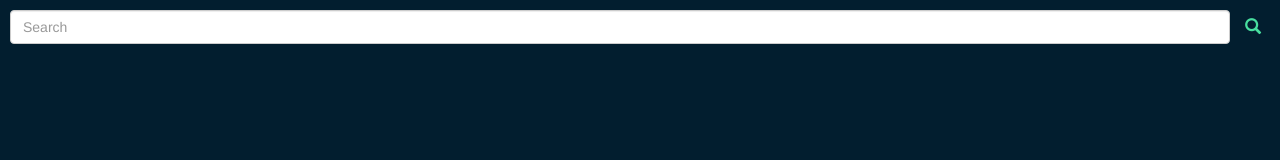
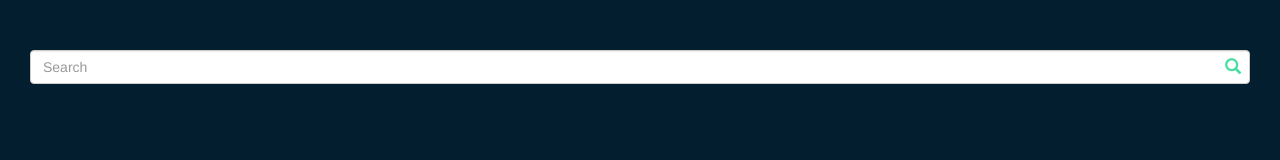
Before and after one commit to elifmem/elifmem.github.com, a plain HTML site: page index.html in a window 1280 px wide. Drawn offline with nearby package versions, Linux system fonts and the light colour scheme.

```diff
--- a/index.html
+++ b/index.html
@@ -8,6 +8,7 @@
 
         <meta name="viewport" content="width=device-width, initial-scale=1.0, user-scalable=no"/>
         <meta name="description" content="An interactive getting started guide for Brackets.">
+        <meta name="apple-mobile-web-app-capable" content="yes">
 
         <!-- Bootstrap Latest compiled and minified CSS -->
         <link rel="stylesheet" href="https://maxcdn.bootstrapcdn.com/bootstrap/3.3.4/css/bootstrap.min.css">
@@ -154,7 +155,8 @@
               search($('#search-title').val());
             } ));
 
-            $('#search-title').on('click', function() {
+            $('#search-title').on('focus', function(e) {
+                e.preventDefault();
                 $(this).select();
             });
 
--- a/stylesheets/sass/main.scss
+++ b/stylesheets/sass/main.scss
@@ -13,6 +13,7 @@
 }
 
 $search-box-width: 610px / 640px * 100%;
+$search-box-margin: (30px / 640px * 100%) / 2;
 $dark-blue: #021e2f; /*#142128, #002842*/
 $light-blue: #5AB1BB;
 $green: #48de9f;
@@ -28,19 +29,17 @@
     }
 }
 
-/*.actor-list {
-    background: {
-        color: $green;
-    }
-}*/
-
 #container {
     width: 100%;
 }
 
 #search {
     width: $search-box-width;
-    margin: 10px;
+    position: relative;
+    display: inline-block;
+    left: $search-box-margin;
+    right: $search-box-margin;
+    top: 20px;
 }
 
 input {
@@ -51,8 +50,12 @@
     width: 100%;
 }
 
-.form-control-feedback {
-    margin: 10px;
+#search-form {
+    margin-top: 30px;
+
+    .form-control-feedback {
+    top: 30px;
+    }
 }
 
 .glyphicon {
```
Also changed, not shown: stylesheets/sass/main.css, 1 other file.
